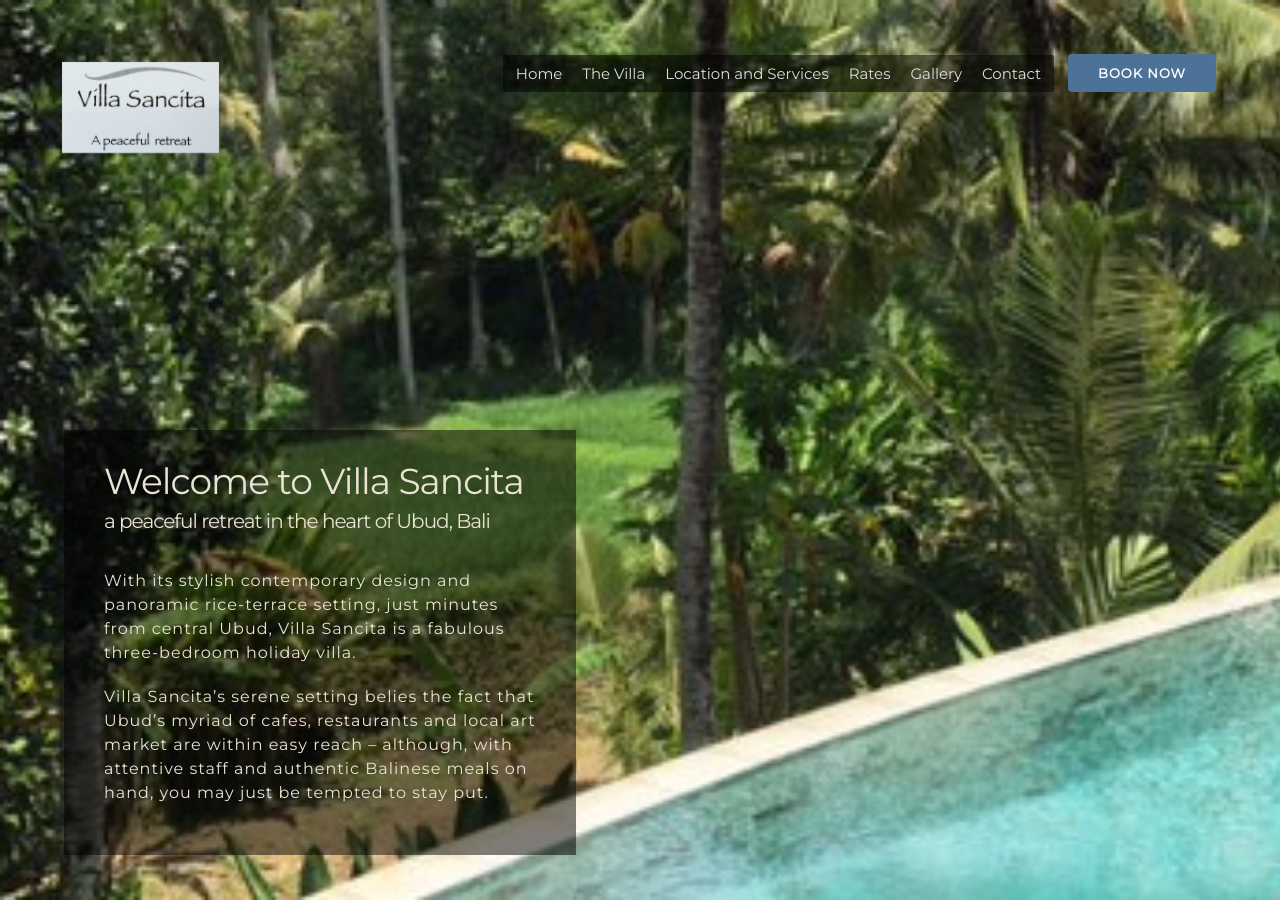
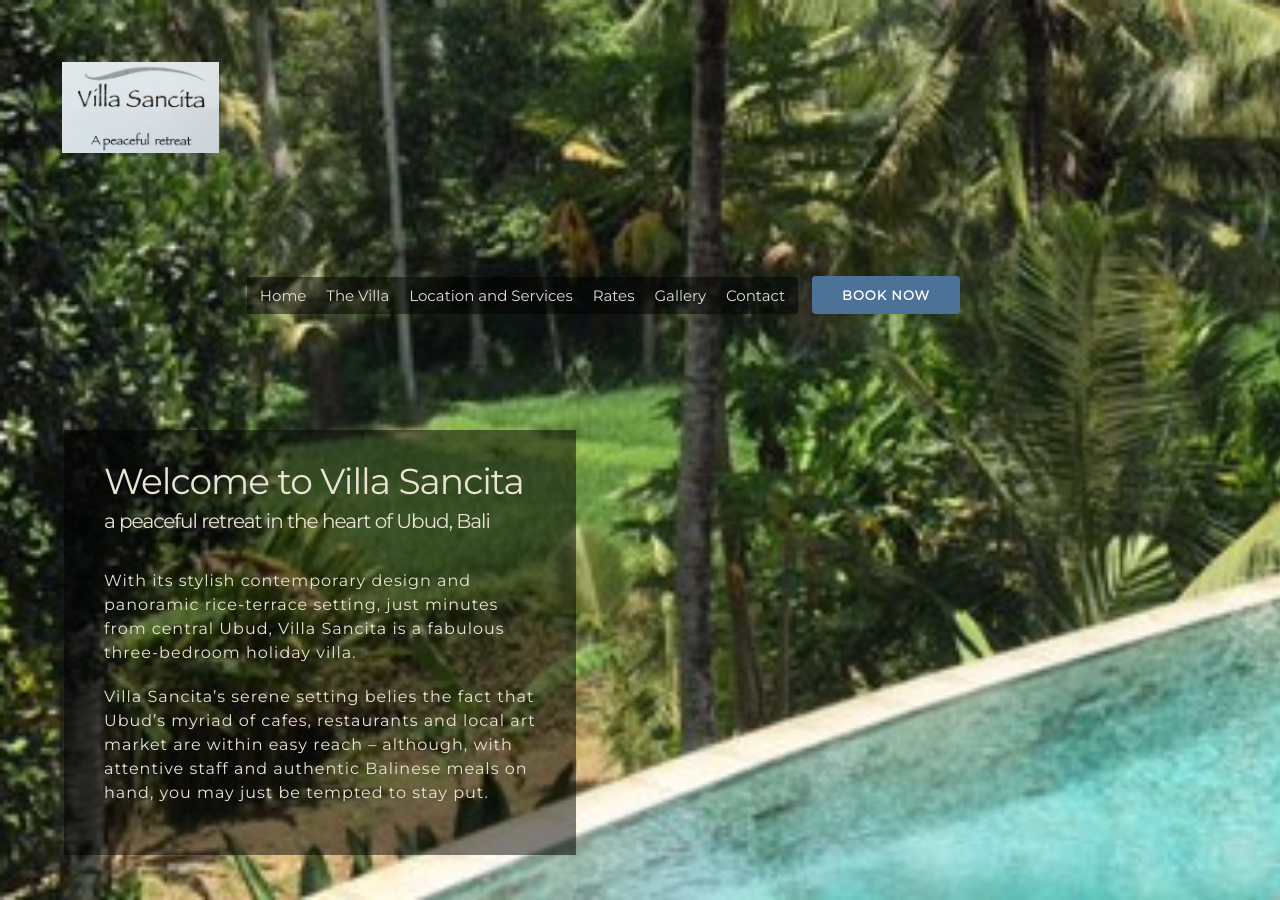
Before and after one commit to raayle/villa-sancita, a Jekyll site: the page built from index.html, in a window 1280 px wide and 900 px high. Built offline with Jekyll 4.4.1, drawn with Linux system fonts in a browser that asks for light colours.

Commit message:
Removed navbar transition for now

```diff
--- a/css/style.css
+++ b/css/style.css
@@ -86,7 +86,8 @@
 /* ------ Header Section ------ */
 header {
   clear: both;
-  position: fixed;
+  /* position: fixed removed for now */
+  position: absolute;
   width: 100%;
   top: 0;
   z-index: 99999;
@@ -128,7 +129,7 @@
   text-align: right;
   vertical-align: top;
   margin: 6vh 5%;
-  position: fixed;
+  /*position: fixed; removed for now */
   right: 0;
 }
 
--- a/js/script.js
+++ b/js/script.js
@@ -1,12 +1,14 @@
 $( document ).ready(function() {
 
   $(window).on("scroll", function() {
+      /* Removed for now
       if($(window).scrollTop() > 50) {
-          // $("header").addClass("active-nav");
+          $("header").addClass("active-nav");
       } else {
           //remove the background property so it comes transparent again (defined in your css)
          $("header").removeClass("active-nav");
       }
+      */
   });
   $(".dropdown-nav").click(function(){
     $(this).children(".dropdown-content").slideToggle();
```
